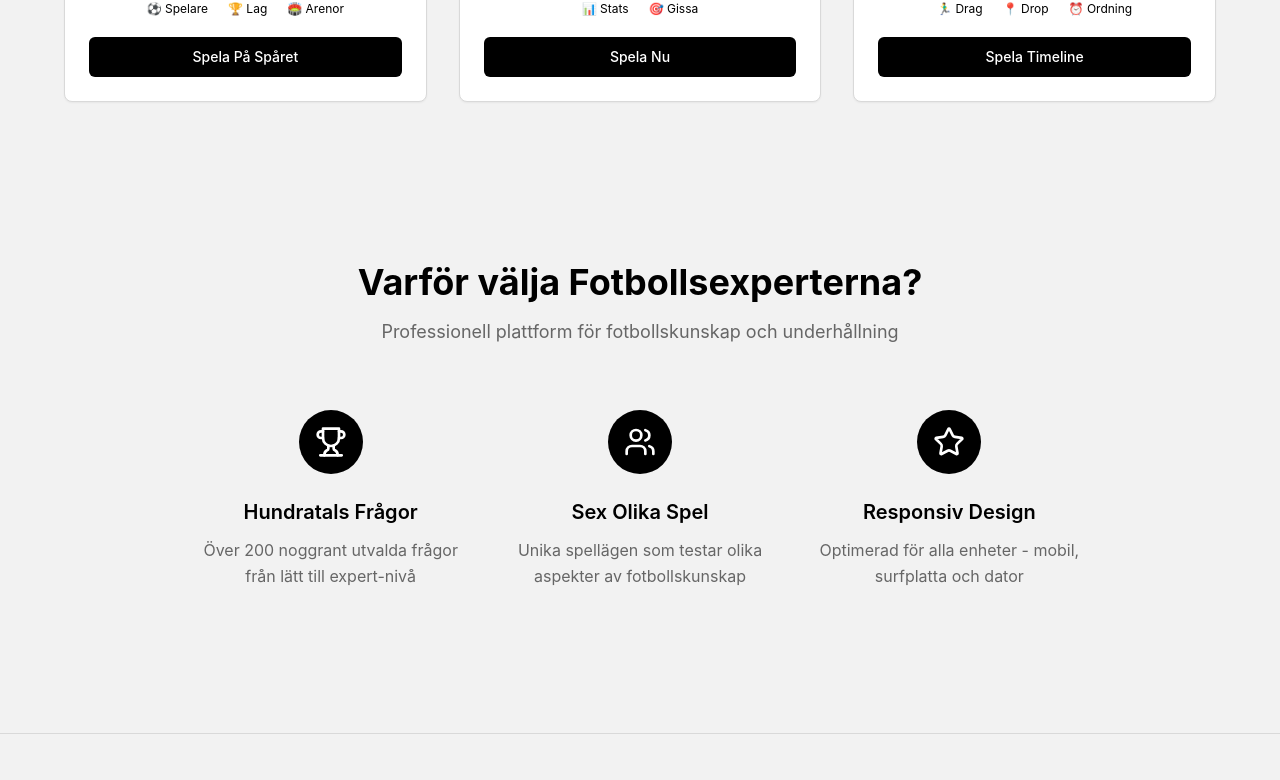
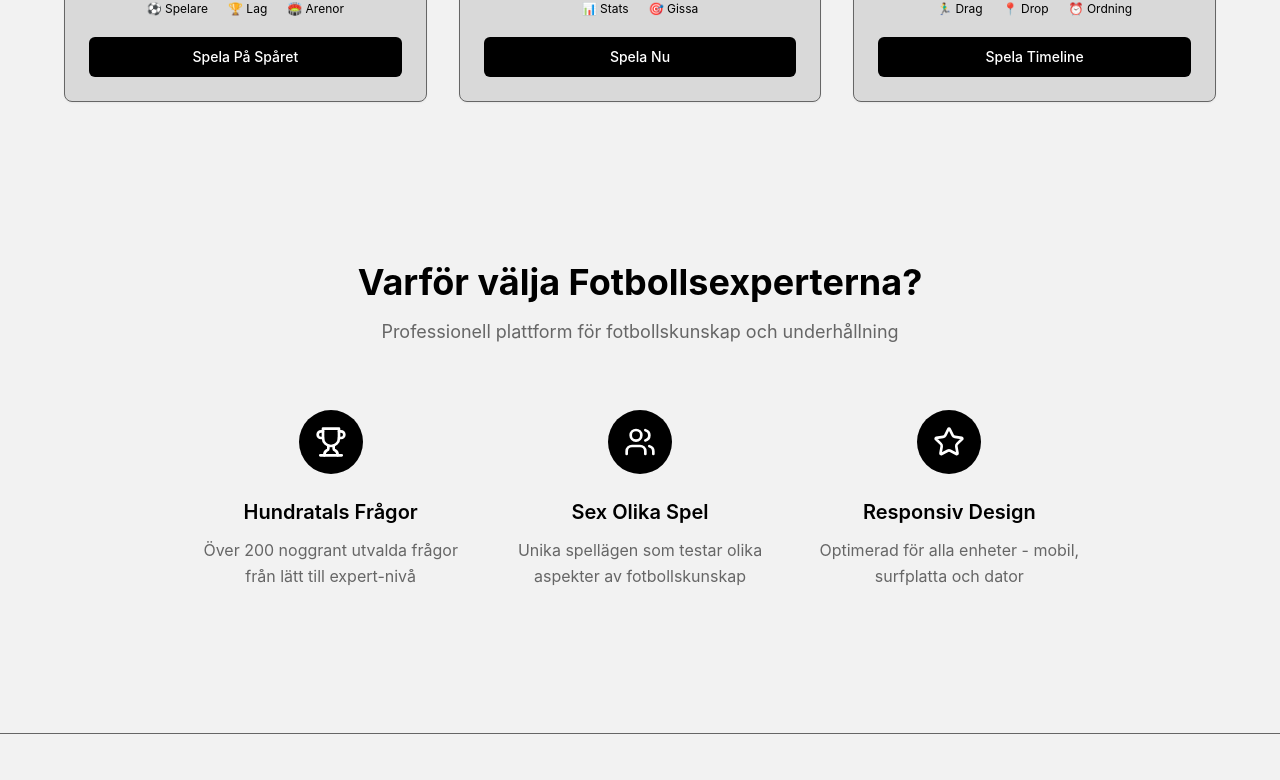
Before and after one commit to Puhovic96/fotbollsexperterna, a React (Vite) app: page / in a window 1280 px wide. Shown: the part 1251-2031 px from the top of the page. Built offline with nearby package versions, Linux system fonts and the light colour scheme.

Commit message:
Change background color to light gray

```diff
--- a/src/index.css
+++ b/src/index.css
@@ -20,9 +20,9 @@
     /* Design system colors */
     --background: var(--off-white);
     --foreground: var(--black);
-    --card: 0 0% 100%;
+    --card: var(--light-gray);
     --card-foreground: var(--black);
-    --popover: 0 0% 100%;
+    --popover: var(--light-gray);
     --popover-foreground: var(--black);
     --primary: var(--black);
     --primary-foreground: 0 0% 100%;
@@ -34,14 +34,14 @@
     --accent-foreground: 0 0% 100%;
     --destructive: var(--accent-red);
     --destructive-foreground: 0 0% 100%;
-    --border: var(--light-gray);
-    --input: 0 0% 100%;
+    --border: var(--medium-gray);
+    --input: var(--light-gray);
     --ring: var(--black);
     --radius: 0.5rem;
 
     /* Gradients */
     --gradient-primary: linear-gradient(135deg, hsl(var(--black)), hsl(var(--dark-gray)));
-    --gradient-card: linear-gradient(145deg, hsl(0 0% 100%), hsl(var(--off-white)));
+    --gradient-card: linear-gradient(145deg, hsl(var(--light-gray)), hsl(var(--off-white)));
     --gradient-hero: linear-gradient(135deg, hsl(var(--black)), hsl(var(--dark-gray)));
 
     /* Shadows */
```
